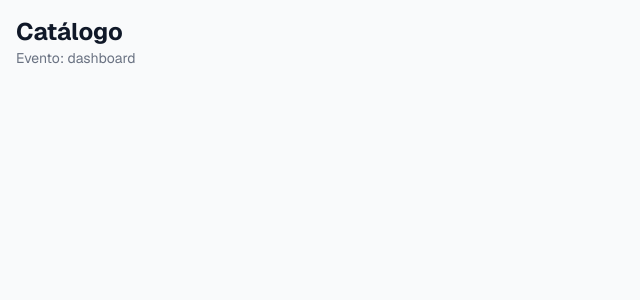
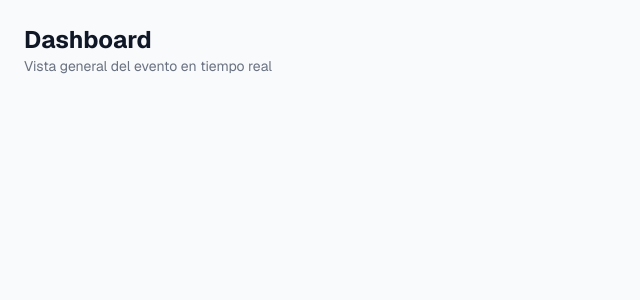
Before and after one commit to nubapaycode/nubapay-frontend, a Next.js app: page /dashboard in a window 1280 px wide. Shown: the top 300 px of the page, without its empty margins (0-640 px from the left). Built offline with nearby package versions, Linux system fonts and the light colour scheme.

Commit message:
feat: scaffold organizer pages (dashboard, orders, products)

```diff
--- /dev/null
+++ b/app/(organizer)/dashboard/page.tsx
@@ -0,0 +1,10 @@
+export default function OrganizerDashboardPage() {
+  return (
+    <main className="min-h-screen p-6">
+      <header className="mb-6">
+        <h1 className="text-2xl font-bold">Dashboard</h1>
+        <p className="text-sm text-gray-500">Vista general del evento en tiempo real</p>
+      </header>
+    </main>
+  )
+}
--- /dev/null
+++ b/app/(organizer)/orders/page.tsx
@@ -0,0 +1,10 @@
+export default function OrganizerOrdersPage() {
+  return (
+    <main className="min-h-screen p-6">
+      <header className="mb-6">
+        <h1 className="text-2xl font-bold">Pedidos</h1>
+        <p className="text-sm text-gray-500">Gestión de pedidos en tiempo real</p>
+      </header>
+    </main>
+  )
+}
--- /dev/null
+++ b/app/(organizer)/products/page.tsx
@@ -0,0 +1,10 @@
+export default function OrganizerProductsPage() {
+  return (
+    <main className="min-h-screen p-6">
+      <header className="mb-6">
+        <h1 className="text-2xl font-bold">Productos</h1>
+        <p className="text-sm text-gray-500">Catálogo y combos del evento</p>
+      </header>
+    </main>
+  )
+}
```
